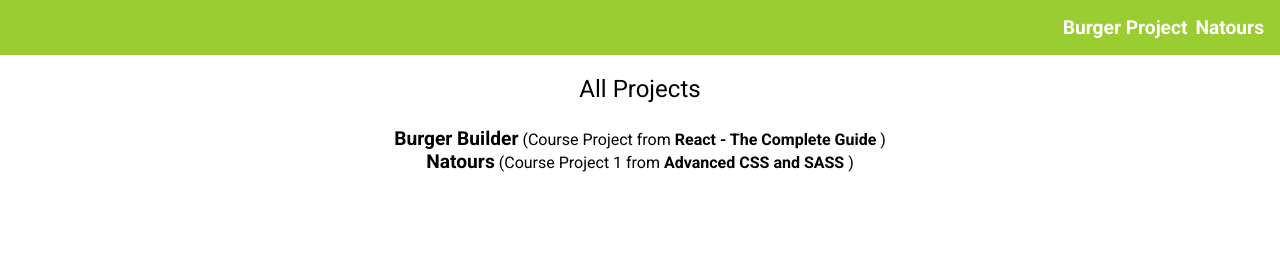
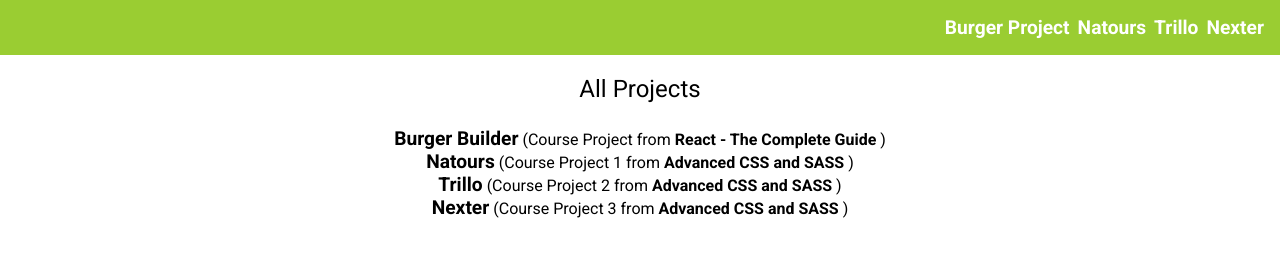
Before and after one commit to Anik7303/anik7303.github.io, a plain HTML site: page index.html in a window 1280 px wide. Drawn offline with Linux system fonts and the light colour scheme.

Commit message:
updated project list

```diff
--- a/index.html
+++ b/index.html
@@ -15,7 +15,7 @@
                             href="https://anik7303.github.io/react-the-complete-guide/"
                             target="_self"
                             data-title="My Burger"
-                            data-link="anik7303.github.io/"
+                            data-link="anik7303.github.io/react-the-complete-guide/"
                         >
                             Burger Project
                         </a>
@@ -25,9 +25,29 @@
                             href="https://anik7303.github.io/advanced-css-course-natours/"
                             target="_self"
                             data-title="Natours"
-                            data-link="anik7303.github.io/"
+                            data-link="anik7303.github.io/advanced-css-course-natours/"
                         >
                             Natours
+                        </a>
+                    </li>
+                    <li class="main-nav__list-item">
+                        <a
+                            href="https://anik7303.github.io/advanced-css-course-trillo/"
+                            target="_self"
+                            data-title="Trillo"
+                            data-link="anik7303.github.io/advanced-css-course-trillo/"
+                        >
+                            Trillo
+                        </a>
+                    </li>
+                    <li class="main-nav__list-item">
+                        <a
+                            href="https://anik7303.github.io/advanced-css-course-nexter/"
+                            target="_self"
+                            data-title="Nexter"
+                            data-link="anik7303.github.io/advanced-css-course-nexter/"
+                        >
+                            Nexter
                         </a>
                     </li>
                 </ul>
@@ -37,9 +57,7 @@
             <div>All Projects</div>
             <ol class="project__list">
                 <li class="project__list-item">
-                    <a
-                        href="https://anik7303.github.io/react-the-complete-guide/"
-                    >
+                    <a href="https://anik7303.github.io/react-the-complete-guide/">
                         <span>Burger Builder</span>
                     </a>
                     (Course Project from
@@ -52,16 +70,31 @@
                     )
                 </li>
                 <li class="project__list-item">
-                    <a
-                        href="https://anik7303.github.io/advanced-css-course-natours/"
-                    >
+                    <a href="https://anik7303.github.io/advanced-css-course-natours/">
                         <span>Natours</span>
                     </a>
                     (Course Project 1 from
-                    <a
-                        href="https://www.udemy.com/course/advanced-css-and-sass/"
-                        target="_blank"
-                    >
+                    <a href="https://www.udemy.com/course/advanced-css-and-sass/" target="_blank">
+                        Advanced CSS and SASS
+                    </a>
+                    )
+                </li>
+                <li class="project__list-item">
+                    <a href="https://anik7303.github.io/advanced-css-course-trillo/">
+                        <span>Trillo</span>
+                    </a>
+                    (Course Project 2 from
+                    <a href="https://www.udemy.com/course/advanced-css-and-sass/" target="_blank">
+                        Advanced CSS and SASS
+                    </a>
+                    )
+                </li>
+                <li class="project__list-item">
+                    <a href="https://anik7303.github.io/advanced-css-course-nexter/">
+                        <span>Nexter</span>
+                    </a>
+                    (Course Project 3 from
+                    <a href="https://www.udemy.com/course/advanced-css-and-sass/" target="_blank">
                         Advanced CSS and SASS
                     </a>
                     )
```
Also changed, not shown: README.md.
